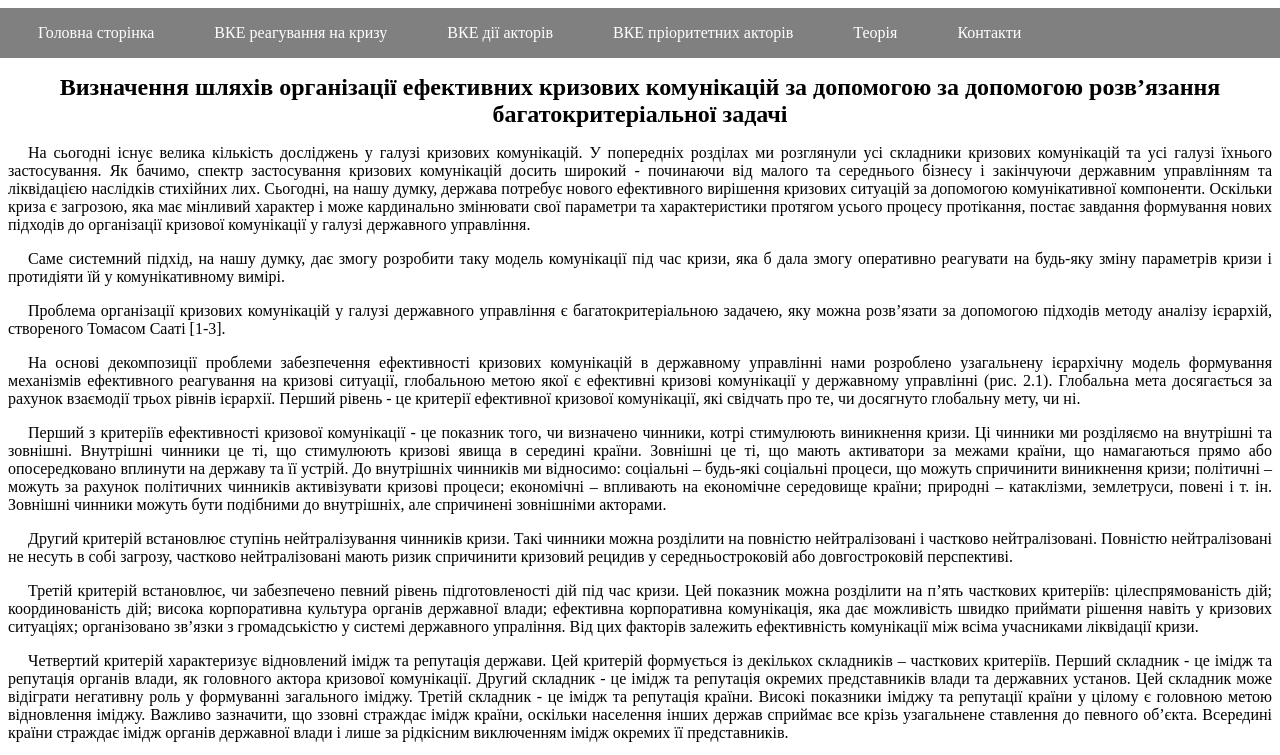
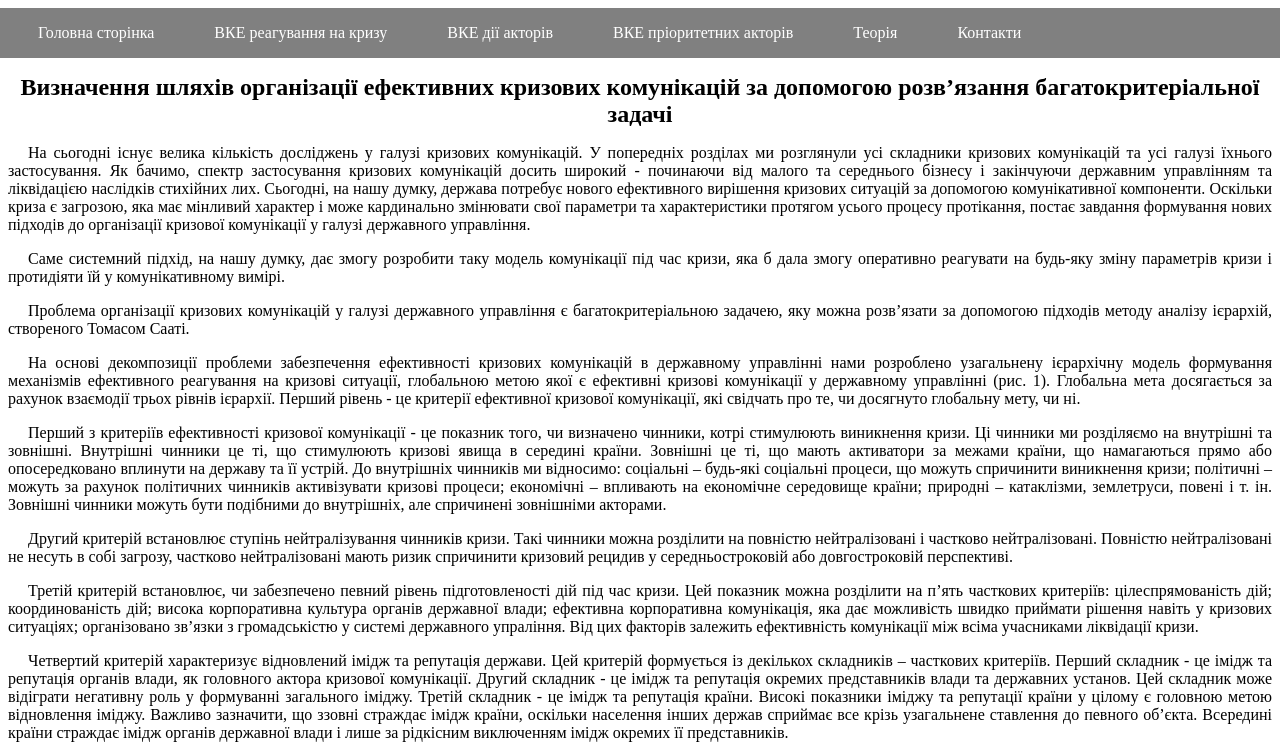
Before and after one commit to accpkpi/accpkpi.github.io, a plain HTML site: page dce1s.html in a window 1280 px wide. Shown: the top 755 px of the page. Drawn offline with Linux system fonts and the light colour scheme.

Commit message:
Small changes

```diff
--- a/dce1s.html
+++ b/dce1s.html
@@ -17,8 +17,8 @@
     </ul>
 </nav>
     <h1>
-        Визначення шляхів організації ефективних кризових комунікацій за допомогою за допомогою розв’язання
-        багатокритеріальної задачі
+        Визначення шляхів організації ефективних кризових комунікацій за допомогою розв’язання багатокритеріальної
+        задачі
     </h1>
     <p>
         На сьогодні існує велика кількість досліджень у галузі кризових комунікацій. У попередніх розділах ми розглянули
@@ -35,12 +35,12 @@
     </p>
     <p>
         Проблема організації кризових комунікацій у галузі державного управління є багатокритеріальною задачею,
-        яку можна розв’язати за допомогою підходів методу аналізу ієрархій, створеного Томасом Сааті [1-3].
+        яку можна розв’язати за допомогою підходів методу аналізу ієрархій, створеного Томасом Сааті.
     </p>
     <p>
         На основі декомпозиції проблеми забезпечення ефективності кризових комунікацій в державному управлінні нами
         розроблено узагальнену ієрархічну модель формування механізмів ефективного реагування на кризові ситуації,
-        глобальною метою якої є ефективні кризові комунікації у державному управлінні (рис. 2.1). Глобальна мета
+        глобальною метою якої є ефективні кризові комунікації у державному управлінні (рис. 1). Глобальна мета
         досягається за рахунок взаємодії трьох рівнів ієрархії. Перший рівень - це критерії ефективної кризової
         комунікації, які свідчать про те, чи досягнуто глобальну мету, чи ні.
     </p>
```
Also changed, not shown: dce2s.html (+3 -3 lines).
